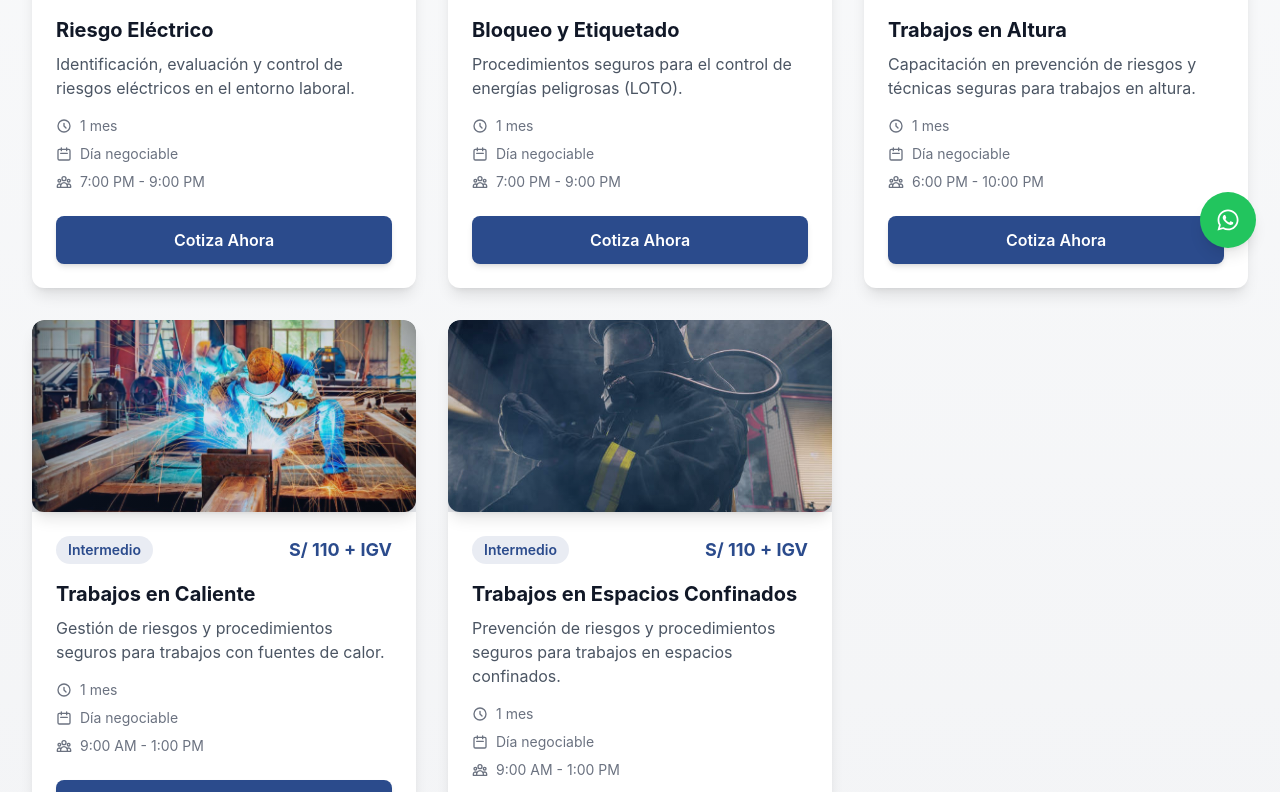
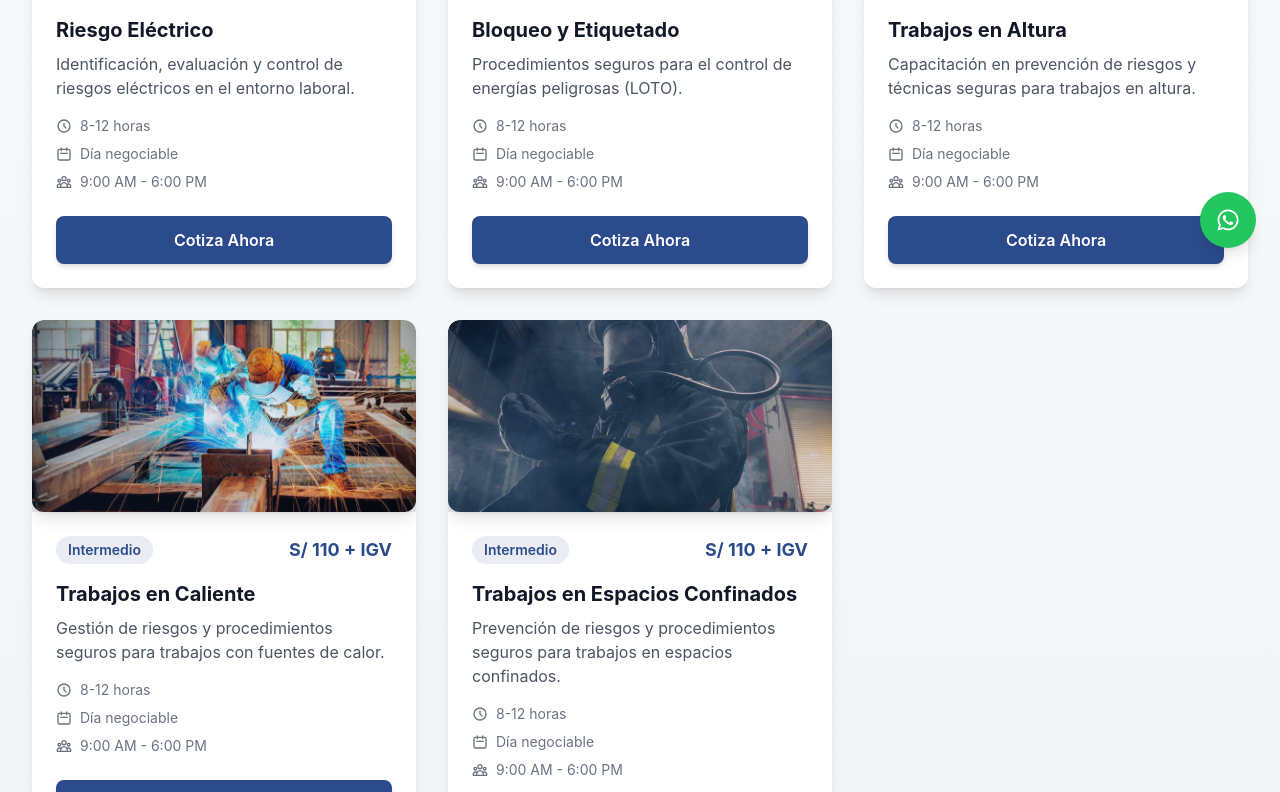
Before and after one commit to jarombyui/ISSEGURE, a React (Create React App) app: page /cursos in a window 1280 px wide. Shown: the part 528-1320 px from the top of the page. Built offline with nearby package versions, Linux system fonts and the light colour scheme.

Commit message:
quite ISSEGUREX de todas partes

```diff
--- a/public/index.html
+++ b/public/index.html
@@ -7,11 +7,11 @@
     <meta name="theme-color" content="#2B4B8C" />
     <meta
       name="description"
-      content="ISSEGUREX - Centro para la Seguridad Industrial. Especialistas en entrenamiento y certificación en seguridad integral."
+      content="ISSECUREX - Centro para la Seguridad Industrial. Especialistas en entrenamiento y certificación en seguridad integral."
     />
     <link rel="apple-touch-icon" href="%PUBLIC_URL%/logo192.png" />
     <link rel="manifest" href="%PUBLIC_URL%/manifest.json" />
-    <title>ISSEGUREX - Centro para la Seguridad Industrial</title>
+    <title>ISSECUREX - Centro para la Seguridad Industrial</title>
   </head>
   <body>
     <noscript>Necesitas habilitar JavaScript para ejecutar esta aplicación.</noscript>
--- a/src/components/Footer.js
+++ b/src/components/Footer.js
@@ -74,7 +74,7 @@ const Footer = () => {
 
         {/* Copyright */}
         <div className="border-t border-gray-800 mt-8 pt-8 text-center text-gray-400">
-          <p>&copy; {new Date().getFullYear()} ISSEGUREX. Todos los derechos reservados.</p>
+          <p>&copy; {new Date().getFullYear()} ISSECUREX. Todos los derechos reservados.</p>
         </div>
       </div>
     </footer>
--- a/src/components/Hero.js
+++ b/src/components/Hero.js
@@ -37,7 +37,7 @@ const Hero = () => {
           SOMOS EL CENTRO ESPECIALIZADO EN SEGURIDAD INTEGRAL
         </p>
         <p className="text-lg md:text-xl mb-8">
-          CERTIFÍCATE CON LOS EXPERTOS DE ISSEGUREX / CONTAMOS CON AÑOS DE EXPERIENCIA EN EL MERCADO
+          CERTIFÍCATE CON LOS EXPERTOS DE ISSECUREX / CONTAMOS CON AÑOS DE EXPERIENCIA EN EL MERCADO
         </p>
         <div className="flex flex-col md:flex-row gap-4">
           <Link
--- a/src/pages/About.js
+++ b/src/pages/About.js
@@ -9,7 +9,7 @@ const About = () => {
             ¿Quiénes Somos?
           </h2>
           <p className="mt-4 text-lg text-gray-600">
-            ISSEGUREX es el Centro Superior de Seguridad líder en educación y certificación en seguridad integral.
+            ISSECUREX es el Centro Superior de Seguridad líder en educación y certificación en seguridad integral.
           </p>
         </div>
 
--- a/src/pages/Blog.js
+++ b/src/pages/Blog.js
@@ -104,7 +104,7 @@ const Blog = () => {
       <div className="max-w-7xl mx-auto">
         <div className="text-center mb-16">
           <h2 className="text-4xl font-extrabold text-gray-900 sm:text-5xl">
-            Blog ISSEGUREX
+            Blog ISSECUREX
           </h2>
           <p className="mt-4 text-xl text-gray-600 max-w-3xl mx-auto">
             Noticias recientes y casos reales: la importancia de la Seguridad y Salud en el Trabajo (SST) en minería y grandes empresas.
--- a/src/pages/Courses.js
+++ b/src/pages/Courses.js
@@ -6,56 +6,56 @@ const Courses = () => {
       id: 1,
       title: 'Riesgo Eléctrico',
       description: 'Identificación, evaluación y control de riesgos eléctricos en el entorno laboral.',
-      duration: '1 mes',
+      duration: '8-12 horas',
       level: 'Básico',
       image: '/images/RIESGO-electrico.jpg',
       price: 'S/ 110 + IGV',
       schedule: 'Día negociable',
-      time: '7:00 PM - 9:00 PM'
+      time: '9:00 AM - 6:00 PM'
     },
     {
       id: 2,
       title: 'Bloqueo y Etiquetado',
       description: 'Procedimientos seguros para el control de energías peligrosas (LOTO).',
-      duration: '1 mes',
+      duration: '8-12 horas',
       level: 'Intermedio',
       image: '/images/LOTO.jpg',
       price: 'S/ 110 + IGV',
       schedule: 'Día negociable',
-      time: '7:00 PM - 9:00 PM'
+      time: '9:00 AM - 6:00 PM'
     },
     {
       id: 3,
       title: 'Trabajos en Altura',
       description: 'Capacitación en prevención de riesgos y técnicas seguras para trabajos en altura.',
-      duration: '1 mes',
+      duration: '8-12 horas',
       level: 'Básico',
       image: '/images/trabajos-altura.jpg',
       price: 'S/ 110 + IGV',
       schedule: 'Día negociable',
-      time: '6:00 PM - 10:00 PM'
+      time: '9:00 AM - 6:00 PM'
     },
     {
       id: 4,
       title: 'Trabajos en Caliente',
       description: 'Gestión de riesgos y procedimientos seguros para trabajos con fuentes de calor.',
-      duration: '1 mes',
+      duration: '8-12 horas',
       level: 'Intermedio',
       image: '/images/trabajos-caliente.png',
       price: 'S/ 110 + IGV',
       schedule: 'Día negociable',
-      time: '9:00 AM - 1:00 PM'
+      time: '9:00 AM - 6:00 PM'
     },
     {
       id: 5,
       title: 'Trabajos en Espacios Confinados',
       description: 'Prevención de riesgos y procedimientos seguros para trabajos en espacios confinados.',
-      duration: '1 mes',
+      duration: '8-12 horas',
       level: 'Intermedio',
       image: '/images/espacio-confinado.jpg',
       price: 'S/ 110 + IGV',
       schedule: 'Día negociable',
-      time: '9:00 AM - 1:00 PM'
+      time: '9:00 AM - 6:00 PM'
     }
   ];
 
```
